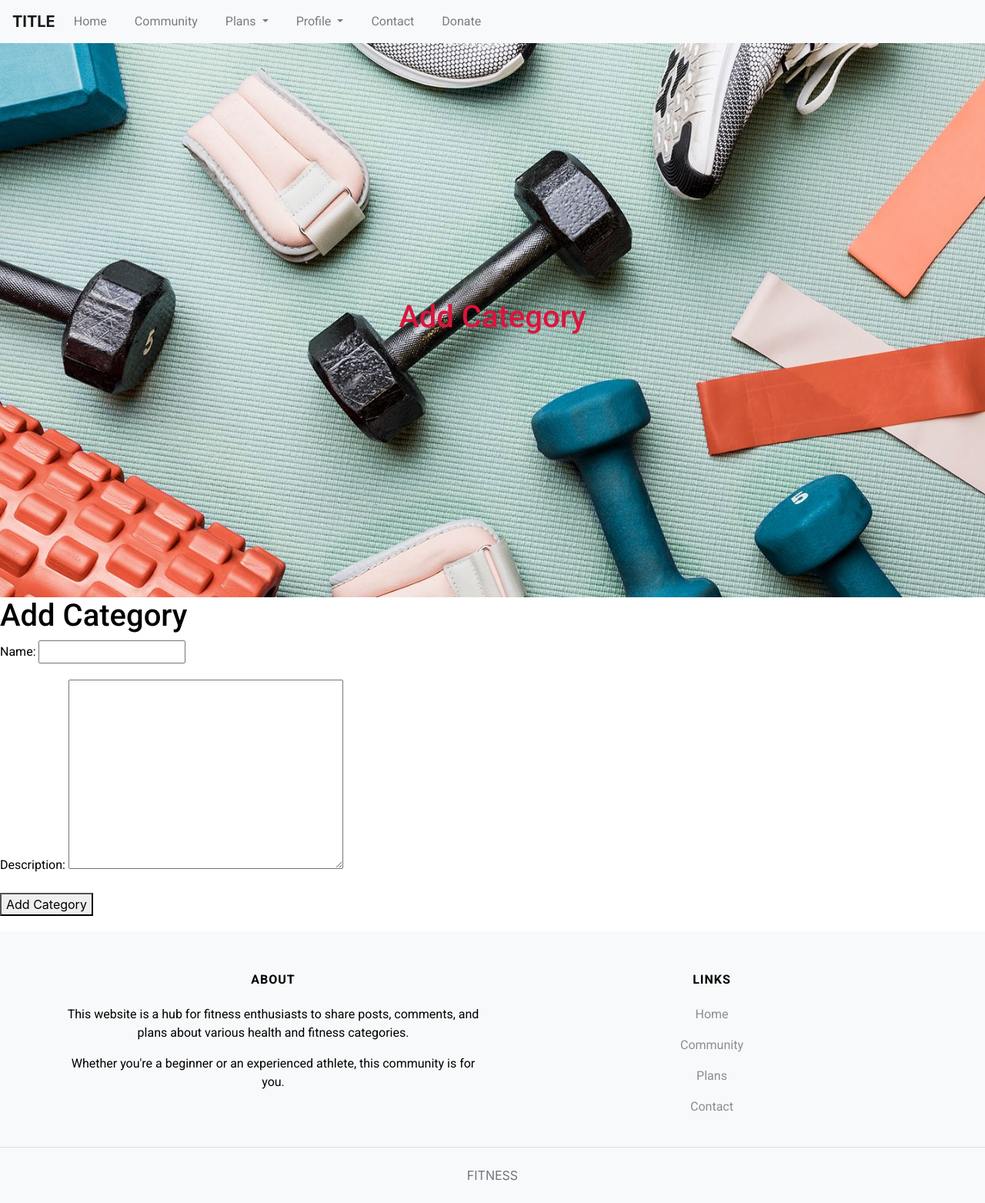
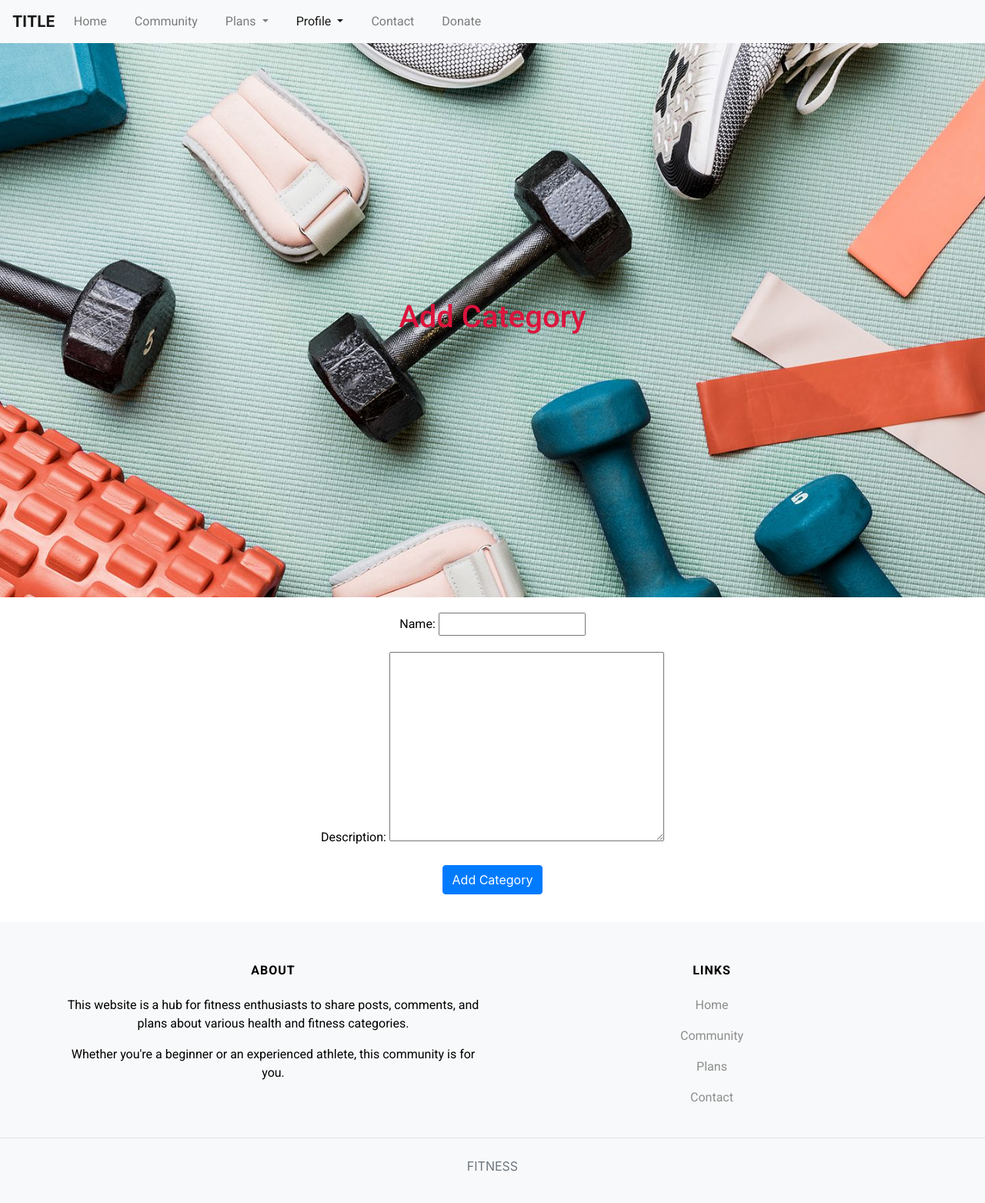
Before and after one commit to Code-Institute-Submissions/alexzanotti-milestone.project.4, a Django app: page /community/community_management/add_category/ in a window 1280 px wide. Shown: the whole page at 77% size. After the commit the page ends 1522 px from the top, so only its background shows below. Run offline with Django 3.2, Linux system fonts and the light colour scheme; the visitor is signed in with stand-in values (Sample User, id 1); data that the repository does not hold is empty; some libraries are stand-ins or nearby versions.

Commit message:
updated CRUD form styling

```diff
--- a/community/templates/community/add_category.html
+++ b/community/templates/community/add_category.html
@@ -3,12 +3,20 @@
 
 {% block title %}Add Category{% endblock %}
 {% block image %}Add Category{% endblock %}
+{% block profile %}active{% endblock %}
 
 {% block content %}
-<h1>Add Category</h1>
-<form method="post">
-    {% csrf_token %}
-    {{ form.as_p }}
-    <button type="submit">Add Category</button>
-</form>
+<div class="container" id="community-add-category">
+    <div class="row">
+        <div class="col-12">
+            <form method="post" class="mb-3">
+                {% csrf_token %}
+                <div class="form-group">
+                    {{ form.as_p }}
+                </div>
+                <button type="submit" class="btn btn-primary">Add Category</button>
+            </form>
+        </div>
+    </div>
+</div>
 {% endblock %}
--- a/static/css/base.css
+++ b/static/css/base.css
@@ -86,7 +86,6 @@ h1,h2,h3,h4,h5,h6,p,li {
     color: crimson;
 }
 
-/* End Header Image */
 
 /* ==========================================================================
    Footer
@@ -203,6 +202,15 @@ Community
 
 .add-post {
     text-align: center;
+}
+
+
+#community-add-category,
+#add-post-margin,
+#community-edit-category,
+#community-edit-comment,
+#community-edit-post {
+    margin-top: 20px;
 }
 
 /* Post Detail */
```
Also changed, not shown: community/templates/community/add_comment.html (+13 -5 lines), community/templates/community/add_post.html (+13 -5 lines), community/templates/community/edit_category.html (+14 -7 lines), community/templates/community/edit_comment.html (+14 -6 lines), community/templates/community/edit_post.html (+15 -6 lines).
